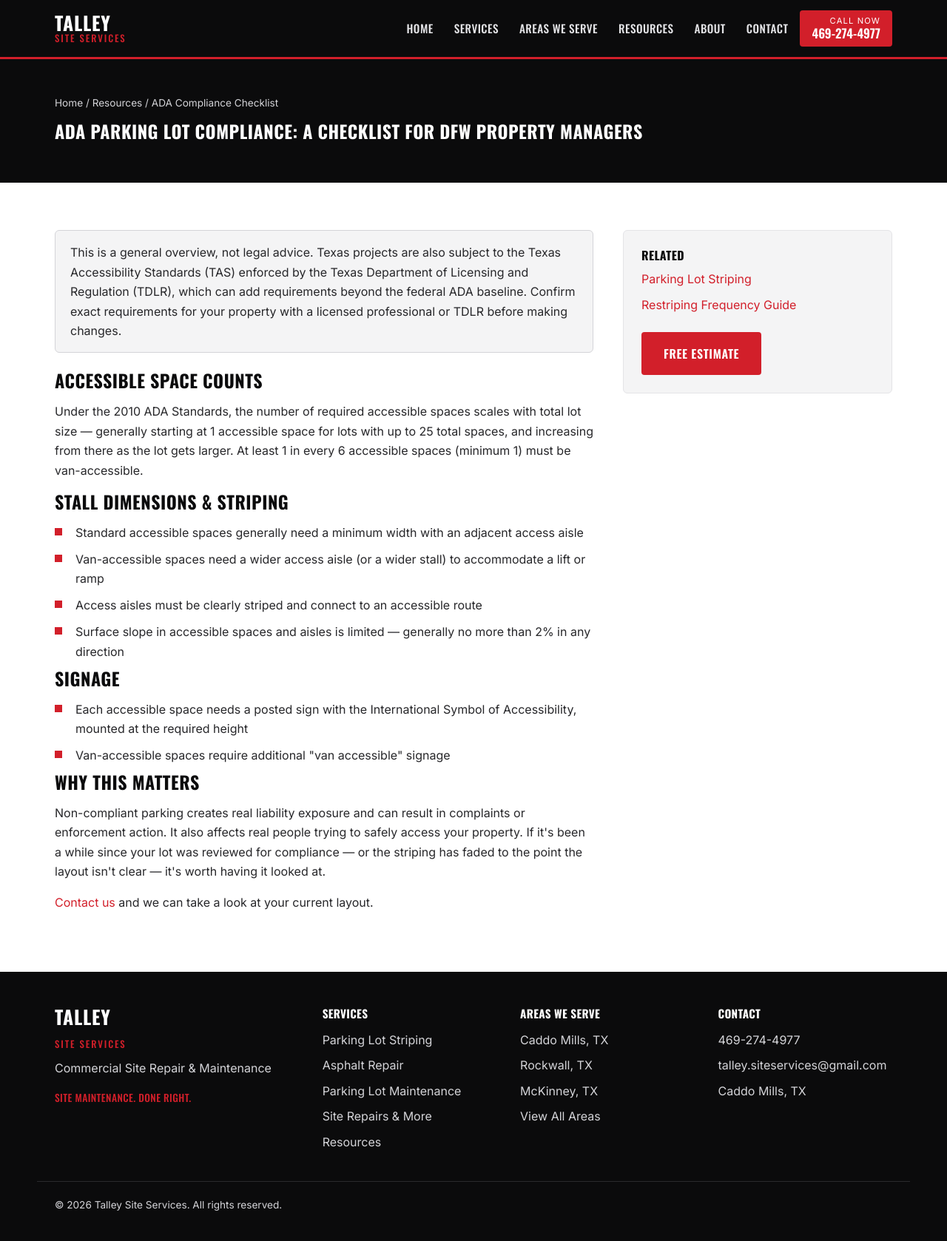
After one commit to SMBeePay/talleysiteservices, a PHP site: page /blog/ada-parking-lot-compliance-checklist.php in a window 1280 px wide. The commit adds this page. Shown: the whole page at 74% size. Run offline with PHP 8.4, Linux system fonts and the light colour scheme.

Commit message:
Add LocalBusiness schema markup and blog resources section
Add site-wide HomeAndConstructionBusiness JSON-LD (NAP, services,
areaServed cities) so search engines can parse business info
directly. Add a blog/resources hub with two evergreen articles
(restriping frequency in Texas heat, ADA parking lot compliance)
each carrying BlogPosting schema, to start building topical
authority the way the strongest competitor (C&D) already does.

Co-Authored-By: Claude Sonnet 5 <noreply@anthropic.com>
Claude-Session: https://claude.ai/code/session_017TM5RfwF4s7oLcXvr5sacb

```diff
--- /dev/null
+++ b/blog/ada-parking-lot-compliance-checklist.php
@@ -0,0 +1,68 @@
+<?php
+$title = 'ADA Parking Lot Compliance Checklist for DFW Property Managers | Talley Site Services';
+$description = 'A general overview of ADA-compliant parking stall counts, striping, and signage for commercial properties in Texas.';
+$canonical = 'https://www.talleysiteservices.com/blog/ada-parking-lot-compliance-checklist.php';
+include __DIR__ . '/../partials/header.php';
+?>
+
+<section class="page-hero">
+  <div class="container">
+    <p class="breadcrumbs"><a href="/">Home</a> / <a href="/blog/">Resources</a> / ADA Compliance Checklist</p>
+    <h1>ADA Parking Lot Compliance: A Checklist for DFW Property Managers</h1>
+  </div>
+</section>
+
+<script type="application/ld+json">
+<?php
+echo json_encode([
+    '@context' => 'https://schema.org',
+    '@type' => 'BlogPosting',
+    'headline' => 'ADA Parking Lot Compliance: A Checklist for DFW Property Managers',
+    'author' => ['@type' => 'Organization', 'name' => 'Talley Site Services'],
+    'publisher' => ['@type' => 'Organization', 'name' => 'Talley Site Services'],
+    'mainEntityOfPage' => $canonical,
+], JSON_UNESCAPED_SLASHES);
+?>
+</script>
+
+<section class="section">
+  <div class="container two-col">
+    <div>
+      <div class="alert" style="background:#f4f4f5;border:1px solid #d4d4d8;">
+        <p style="margin:0;">This is a general overview, not legal advice. Texas projects are also subject to the Texas Accessibility Standards (TAS) enforced by the Texas Department of Licensing and Regulation (TDLR), which can add requirements beyond the federal ADA baseline. Confirm exact requirements for your property with a licensed professional or TDLR before making changes.</p>
+      </div>
+
+      <h2>Accessible Space Counts</h2>
+      <p>Under the 2010 ADA Standards, the number of required accessible spaces scales with total lot size &mdash; generally starting at 1 accessible space for lots with up to 25 total spaces, and increasing from there as the lot gets larger. At least 1 in every 6 accessible spaces (minimum 1) must be van-accessible.</p>
+
+      <h2>Stall Dimensions &amp; Striping</h2>
+      <ul class="check-list">
+        <li>Standard accessible spaces generally need a minimum width with an adjacent access aisle</li>
+        <li>Van-accessible spaces need a wider access aisle (or a wider stall) to accommodate a lift or ramp</li>
+        <li>Access aisles must be clearly striped and connect to an accessible route</li>
+        <li>Surface slope in accessible spaces and aisles is limited &mdash; generally no more than 2% in any direction</li>
+      </ul>
+
+      <h2>Signage</h2>
+      <ul class="check-list">
+        <li>Each accessible space needs a posted sign with the International Symbol of Accessibility, mounted at the required height</li>
+        <li>Van-accessible spaces require additional "van accessible" signage</li>
+      </ul>
+
+      <h2>Why This Matters</h2>
+      <p>Non-compliant parking creates real liability exposure and can result in complaints or enforcement action. It also affects real people trying to safely access your property. If it's been a while since your lot was reviewed for compliance &mdash; or the striping has faded to the point the layout isn't clear &mdash; it's worth having it looked at.</p>
+
+      <p><a href="/contact.php">Contact us</a> and we can take a look at your current layout.</p>
+    </div>
+    <aside class="sidebar">
+      <h3>Related</h3>
+      <ul>
+        <li><a href="/services/parking-lot-striping.php">Parking Lot Striping</a></li>
+        <li><a href="/blog/how-often-restripe-parking-lot-texas.php">Restriping Frequency Guide</a></li>
+      </ul>
+      <a class="btn btn-primary" href="/contact.php">Free Estimate</a>
+    </aside>
+  </div>
+</section>
+
+<?php include __DIR__ . '/../partials/footer.php'; ?>
--- a/partials/footer.php
+++ b/partials/footer.php
@@ -16,6 +16,7 @@
         <li><a href="/services/asphalt-repair.php">Asphalt Repair</a></li>
         <li><a href="/services/parking-lot-maintenance.php">Parking Lot Maintenance</a></li>
         <li><a href="/services/site-repairs.php">Site Repairs &amp; More</a></li>
+        <li><a href="/blog/">Resources</a></li>
       </ul>
     </div>
     <div>
--- a/partials/header.php
+++ b/partials/header.php
@@ -18,6 +18,40 @@ $canonical = $canonical ?? ('https://www.talleysiteservices.com' . $_SERVER['REQ
 <link rel="preconnect" href="https://fonts.gstatic.com" crossorigin>
 <link href="https://fonts.googleapis.com/css2?family=Oswald:wght@500;600;700&family=Inter:wght@400;500;600&display=swap" rel="stylesheet">
 <link rel="stylesheet" href="/css/style.css">
+<script type="application/ld+json">
+<?php
+echo json_encode([
+    '@context' => 'https://schema.org',
+    '@type' => 'HomeAndConstructionBusiness',
+    'name' => 'Talley Site Services',
+    'description' => 'Commercial parking lot striping, asphalt repair, and parking lot maintenance in Northeast Dallas-Fort Worth, TX.',
+    'url' => 'https://www.talleysiteservices.com/',
+    'telephone' => '+1-469-274-4977',
+    'email' => 'talley.siteservices@gmail.com',
+    'address' => [
+        '@type' => 'PostalAddress',
+        'addressLocality' => 'Caddo Mills',
+        'addressRegion' => 'TX',
+        'addressCountry' => 'US',
+    ],
+    'areaServed' => [
+        ['@type' => 'City', 'name' => 'Caddo Mills, TX'],
+        ['@type' => 'City', 'name' => 'Rockwall, TX'],
+        ['@type' => 'City', 'name' => 'Royse City, TX'],
+        ['@type' => 'City', 'name' => 'Greenville, TX'],
+        ['@type' => 'City', 'name' => 'McKinney, TX'],
+        ['@type' => 'City', 'name' => 'Wylie, TX'],
+        ['@type' => 'City', 'name' => 'Garland, TX'],
+    ],
+    'makesOffer' => [
+        ['@type' => 'Offer', 'itemOffered' => ['@type' => 'Service', 'name' => 'Parking Lot Striping']],
+        ['@type' => 'Offer', 'itemOffered' => ['@type' => 'Service', 'name' => 'Asphalt Repair']],
+        ['@type' => 'Offer', 'itemOffered' => ['@type' => 'Service', 'name' => 'Parking Lot Maintenance']],
+        ['@type' => 'Offer', 'itemOffered' => ['@type' => 'Service', 'name' => 'Site Repairs (Bollards, Signage, Fencing, Concrete)']],
+    ],
+], JSON_UNESCAPED_SLASHES);
+?>
+</script>
 </head>
 <body>
 <a class="skip-link" href="#main">Skip to content</a>
@@ -35,6 +69,7 @@ $canonical = $canonical ?? ('https://www.talleysiteservices.com' . $_SERVER['REQ
       <a href="/">Home</a>
       <a href="/services/">Services</a>
       <a href="/areas-we-serve.php">Areas We Serve</a>
+      <a href="/blog/">Resources</a>
       <a href="/about.php">About</a>
       <a href="/contact.php">Contact</a>
     </nav>
--- a/sitemap.xml
+++ b/sitemap.xml
@@ -12,4 +12,7 @@
   <url><loc>https://www.talleysiteservices.com/areas-we-serve/caddo-mills-tx.php</loc><priority>0.8</priority></url>
   <url><loc>https://www.talleysiteservices.com/areas-we-serve/rockwall-tx.php</loc><priority>0.8</priority></url>
   <url><loc>https://www.talleysiteservices.com/areas-we-serve/mckinney-tx.php</loc><priority>0.8</priority></url>
+  <url><loc>https://www.talleysiteservices.com/blog/</loc><priority>0.6</priority></url>
+  <url><loc>https://www.talleysiteservices.com/blog/how-often-restripe-parking-lot-texas.php</loc><priority>0.6</priority></url>
+  <url><loc>https://www.talleysiteservices.com/blog/ada-parking-lot-compliance-checklist.php</loc><priority>0.6</priority></url>
 </urlset>
```
Also changed, not shown: blog/how-often-restripe-parking-lot-texas.php (added, +66 -0 lines), blog/index.php (added, +40 -0 lines).
